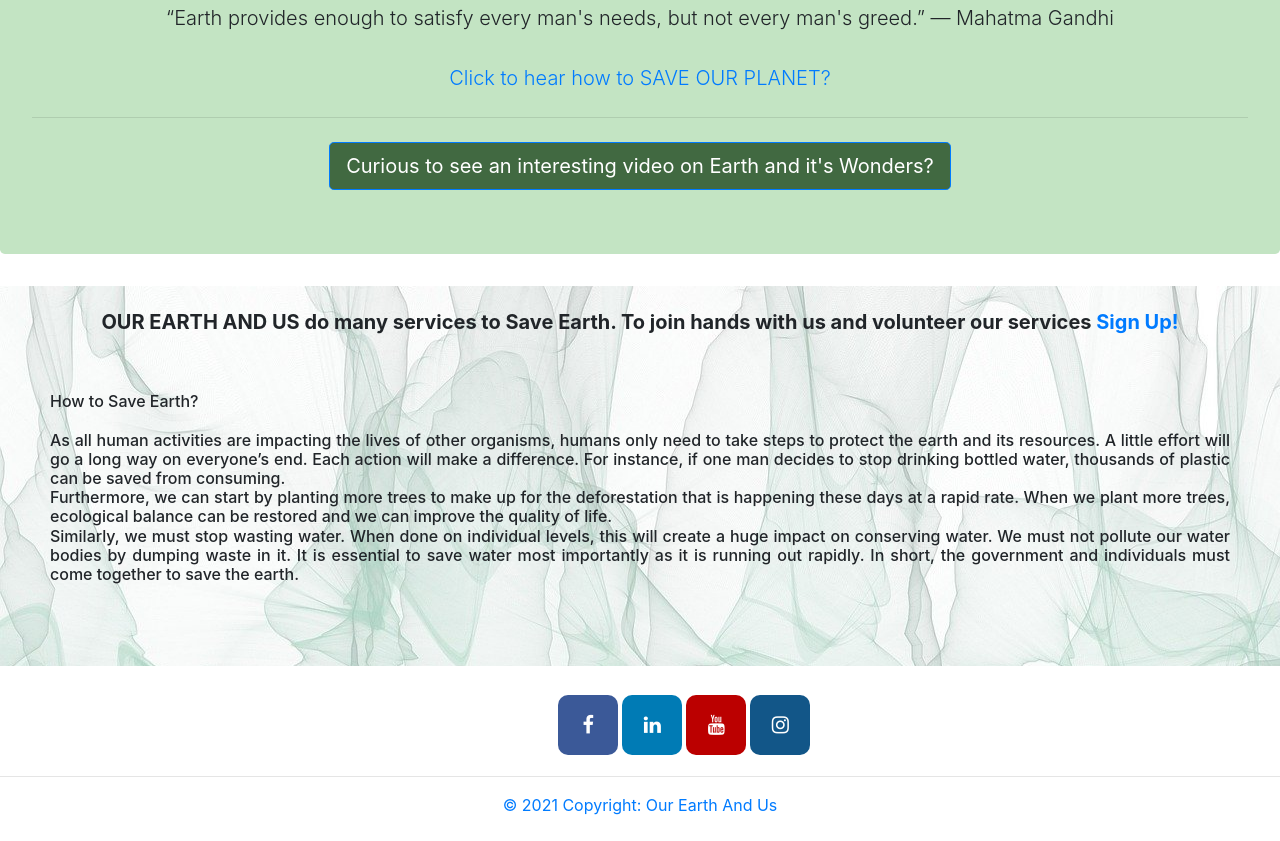
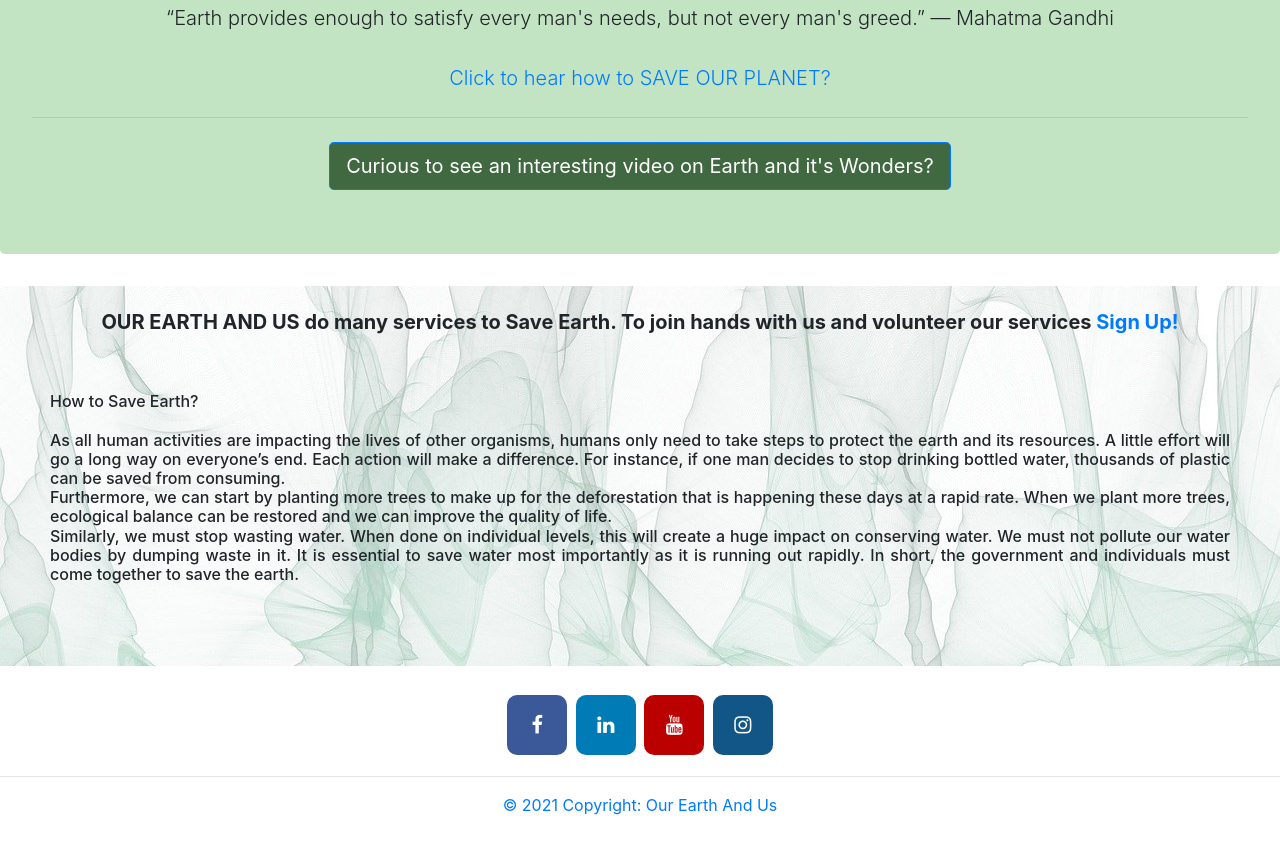
Before and after one commit to dona126/WebTechnology-Assignment1-OurEarthAndUs, a plain HTML site: page index.html in a window 1280 px wide. Shown: the part 739-1580 px from the top of the page. Drawn offline with nearby package versions, Linux system fonts and the light colour scheme.

Commit message:
Fourth commit

```diff
--- a/index.html
+++ b/index.html
@@ -154,7 +154,12 @@
     </div> -->
 
     <br>
-    <pre>                                                                  <a href="https://www.facebook.com/" target="_blank" class="fa fa-facebook"></a><a href="https://www.linkedin.com"  target="_blank" class="fa fa-linkedin"></a><a href="https://www.youtube.com" target="_blank"  class="fa fa-youtube"></a><a href="https://www.instagram.com" target="_blank" class="fa fa-instagram"></a> </pre>
+    <div style="text-align: center;">
+    <a href="https://www.facebook.com/" target="_blank" class="fa fa-facebook"></a>
+    <a href="https://www.linkedin.com"  target="_blank" class="fa fa-linkedin"></a>
+    <a href="https://www.youtube.com" target="_blank"  class="fa fa-youtube"></a>
+    <a href="https://www.instagram.com" target="_blank" class="fa fa-instagram"></a> </pre>
+    </div>
 
 
 
```
